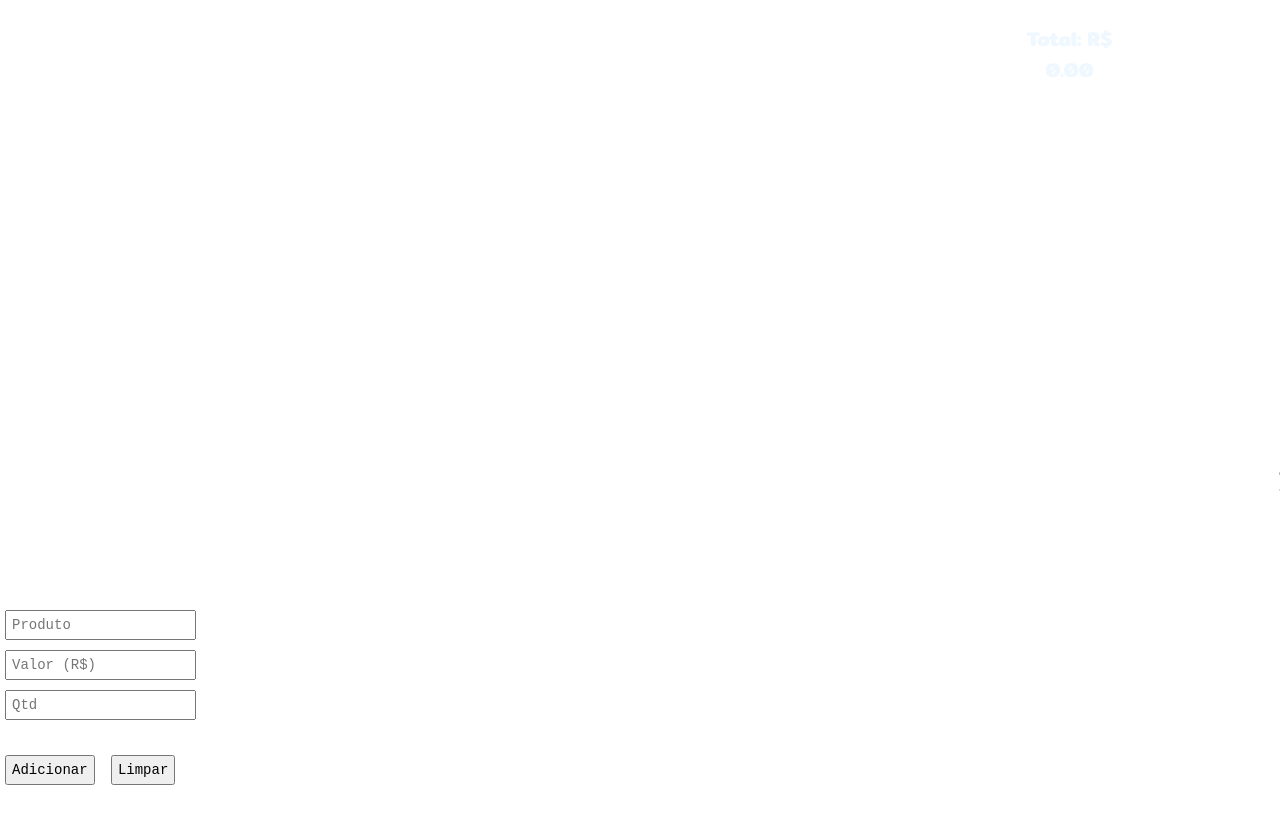
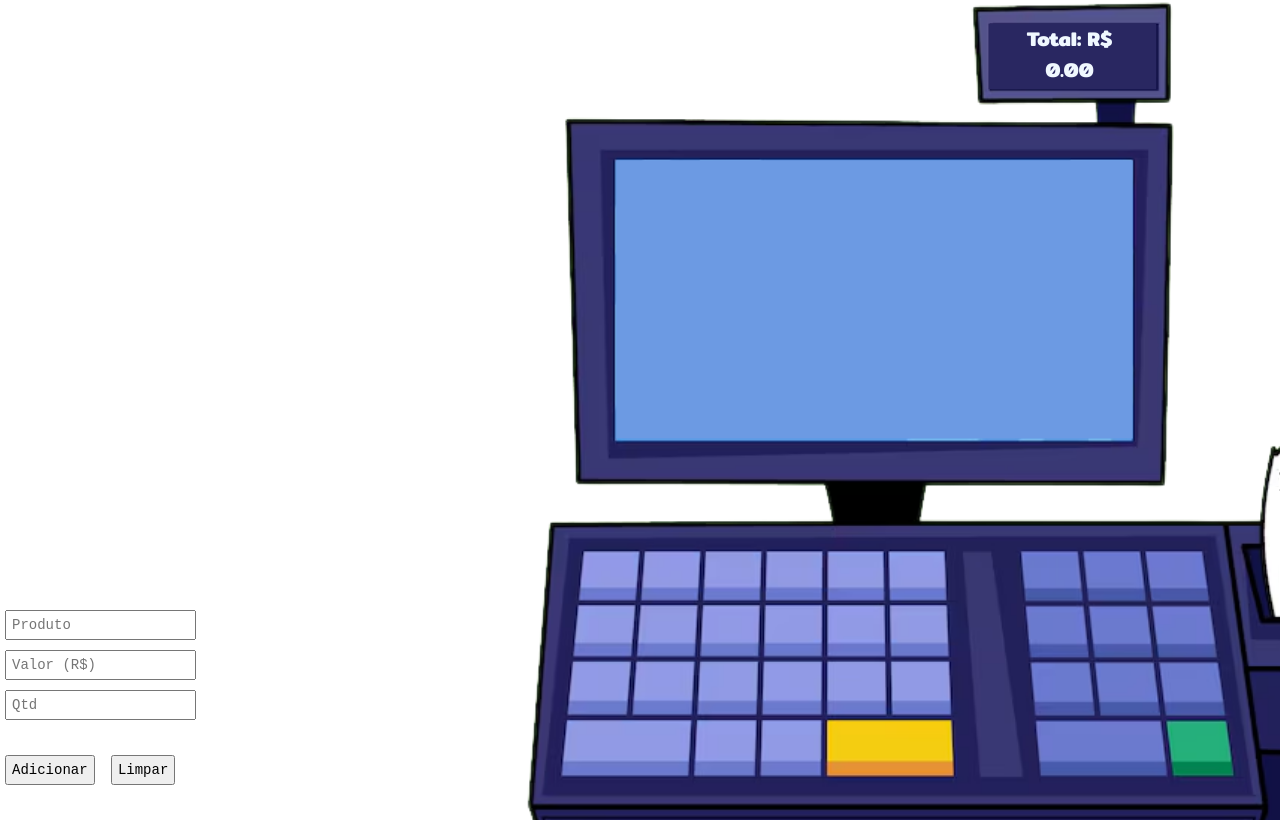
Before and after one commit to vitinhookk/Netlify, a plain HTML site: page index.html in a window 1280 px wide. Shown: the top 820 px of the page. Drawn offline with Linux system fonts and the light colour scheme.

Commit message:
Update style.css

```diff
--- a/style.css
+++ b/style.css
@@ -1,7 +1,7 @@
 @import url('https://fonts.googleapis.com/css2?family=Mitr:wght@200;300;400;500;600;700&display=swap');
 
 body {
-      background-image: url(img/Fundo.png);
+      background-image: url(Fundo.png);
       height: 100vh;
       overflow: hidden;
       margin: 0;
```
